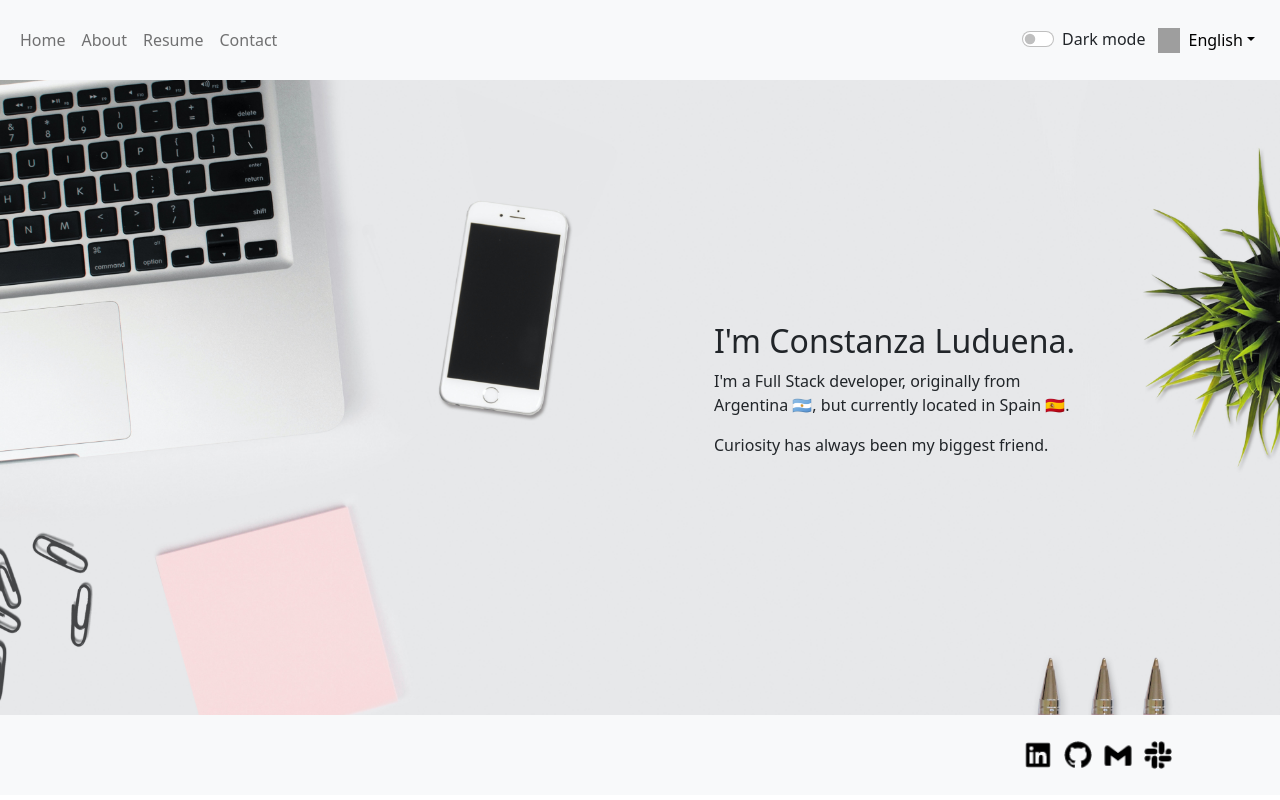
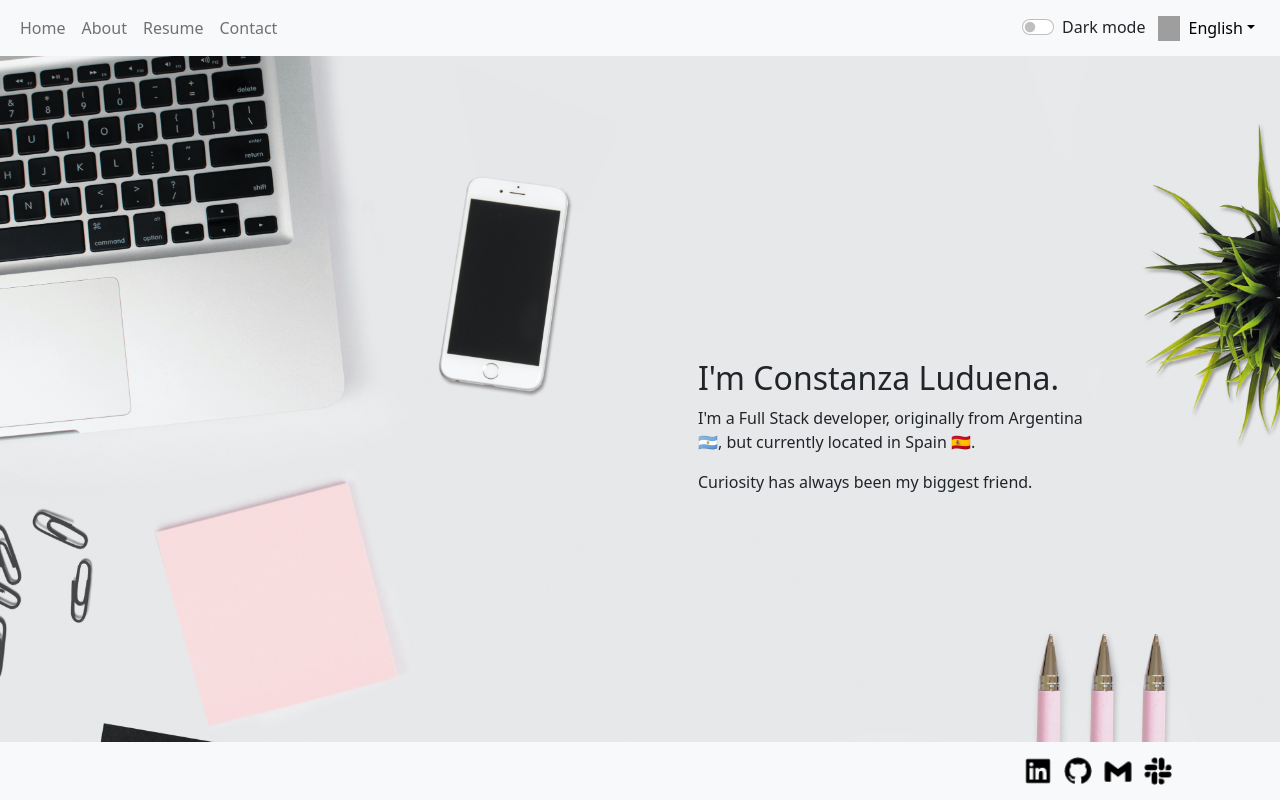
Before and after one commit to constanzaludu/my-resume, a React (Create React App) app: page / in a window 1280 px wide. Built offline with nearby package versions, Linux system fonts and the light colour scheme; grey boxes are pictures that could not be loaded.

Commit message:
Ajustes en el footer y barra de navegacion

```diff
--- a/src/App.js
+++ b/src/App.js
@@ -1,6 +1,6 @@
 import NavBar from './Components/NavBar';
 import Home from './Components/Home';
-import Footer from './Components/footer';
+import Footer from './Components/Footer/footer';
 import 'bootstrap/dist/css/bootstrap.min.css';
 import Background from '../src/images/laptop-accesories.jpg'
 
@@ -11,9 +11,14 @@ function App() {
       <header>
         <NavBar />
       </header>
-      <main style={{ backgroundImage:`url(${Background})`, backgroundSize:'cover' , backgroundRepeat:'no-repeat'}}>
+
+      <main style={{  backgroundImage:`url(${Background})`,
+                      padding: "45px",
+                      backgroundSize:'cover',
+                      backgroundRepeat:'no-repeat'}}>
         <Home />
       </main>
+
       <footer>
         <Footer />
       </footer>
--- a/src/Components/footer.jsx
+++ b/src/Components/Footer/footer.jsx
@@ -1,13 +1,14 @@
 import React from "react";
 import { Navbar, Container } from "react-bootstrap";
-import LinkedIn from '../images/linkedin.png'
-import GitHub from '../images/github.png'
-import Gmail from '../images/gmail.png'
-import Slack from '../images/slack.png'
+import LinkedIn from '../../images/linkedin.png'
+import GitHub from '../../images/github.png'
+import Gmail from '../../images/gmail.png'
+import Slack from '../../images/slack.png'
 
 const Footer = () => {
     return (
-        <Navbar bg="light" style={{height:'85px !important' }}>
+        <Navbar bg="light" fixed="bottom" >
+
         <Container className="d-flex justify-content-end" >
             <Navbar.Brand href="#home">
             <img
--- a/src/Components/Intro.css
+++ b/src/Components/Intro.css
@@ -7,7 +7,8 @@
     height: calc(100vh - 165px) !important;
 }
 .Intro{
-    margin-left: 4.5rem;
+    margin-top: 2rem;
+    margin-left: 3.5rem;
     margin-right:2rem;
 }
 
@@ -19,5 +20,6 @@
 }
 .Container-name{
     width: 100%;
+    height: 100%;
 }
 }
--- a/src/Components/NavBar.css
+++ b/src/Components/NavBar.css
@@ -1,6 +1,4 @@
-.navbar {
-    height: 80px !important;
-}
+
 img {
     padding-right: 0.5rem;
 }
@@ -11,6 +9,7 @@ img {
  .NavigationBar {
      display: flex;
      flex-direction: row;
+
  }
 .btn-link{
     color: black !important;
@@ -21,7 +20,7 @@ img {
     border-color:  #F8DEDF !important;
 }
 
-@media (min-width: 380px) {
+@media (min-width: 991px) {
     .NavigationBar {
        display: flex;
        flex-direction: row-reverse;
--- a/src/Components/NavBar.jsx
+++ b/src/Components/NavBar.jsx
@@ -37,7 +37,7 @@ const NavBar = () => {
             <Navbar.Collapse id="navbarScroll">
             <Nav
                 className="me-auto my-2 my-lg-0"
-                style={{ maxHeight: '150px' }}
+                style={{ maxHeight: '160px' }}
                 navbarScroll
             >
                 <Nav.Link href="#action1">Home</Nav.Link>
```
